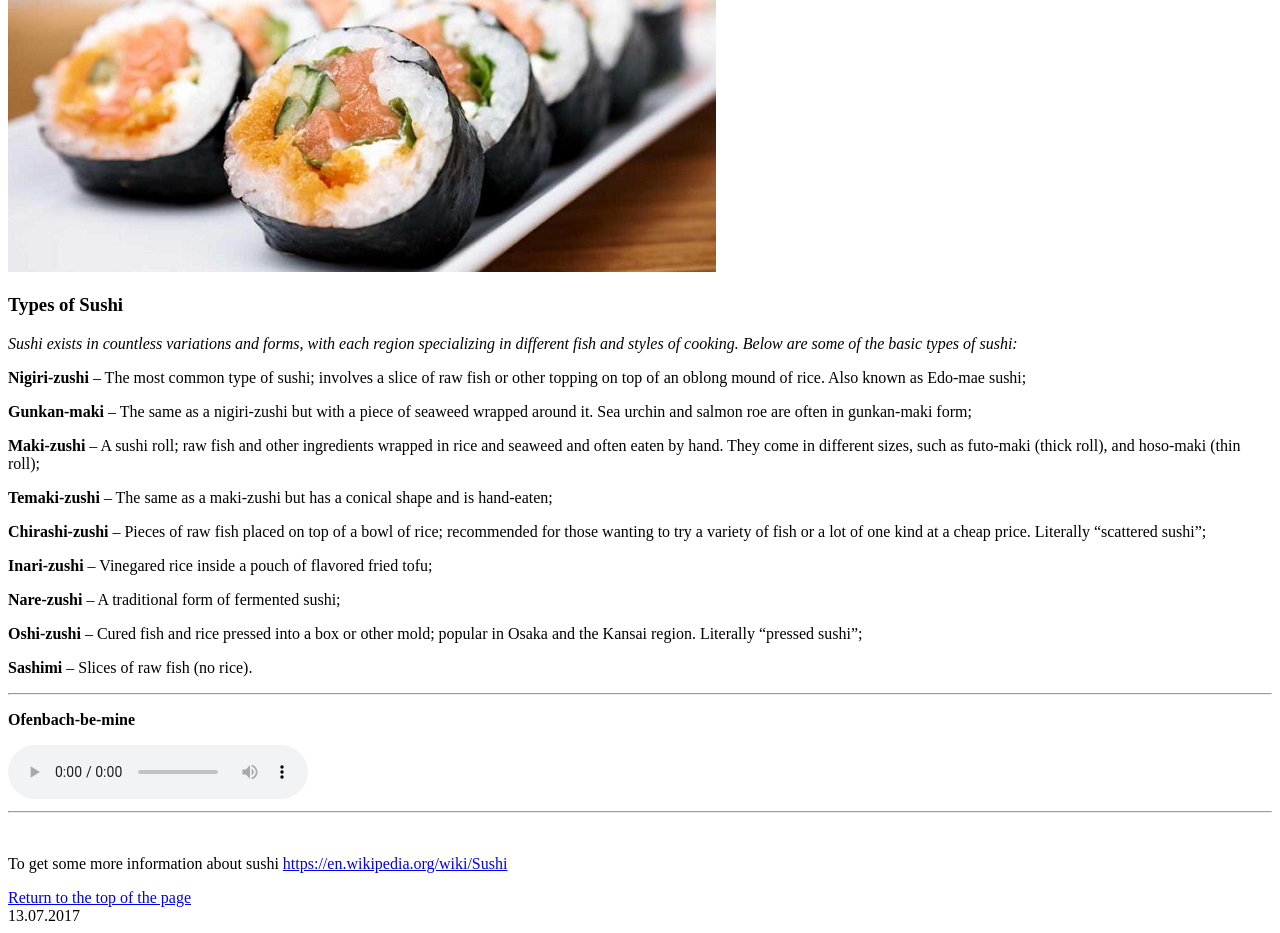
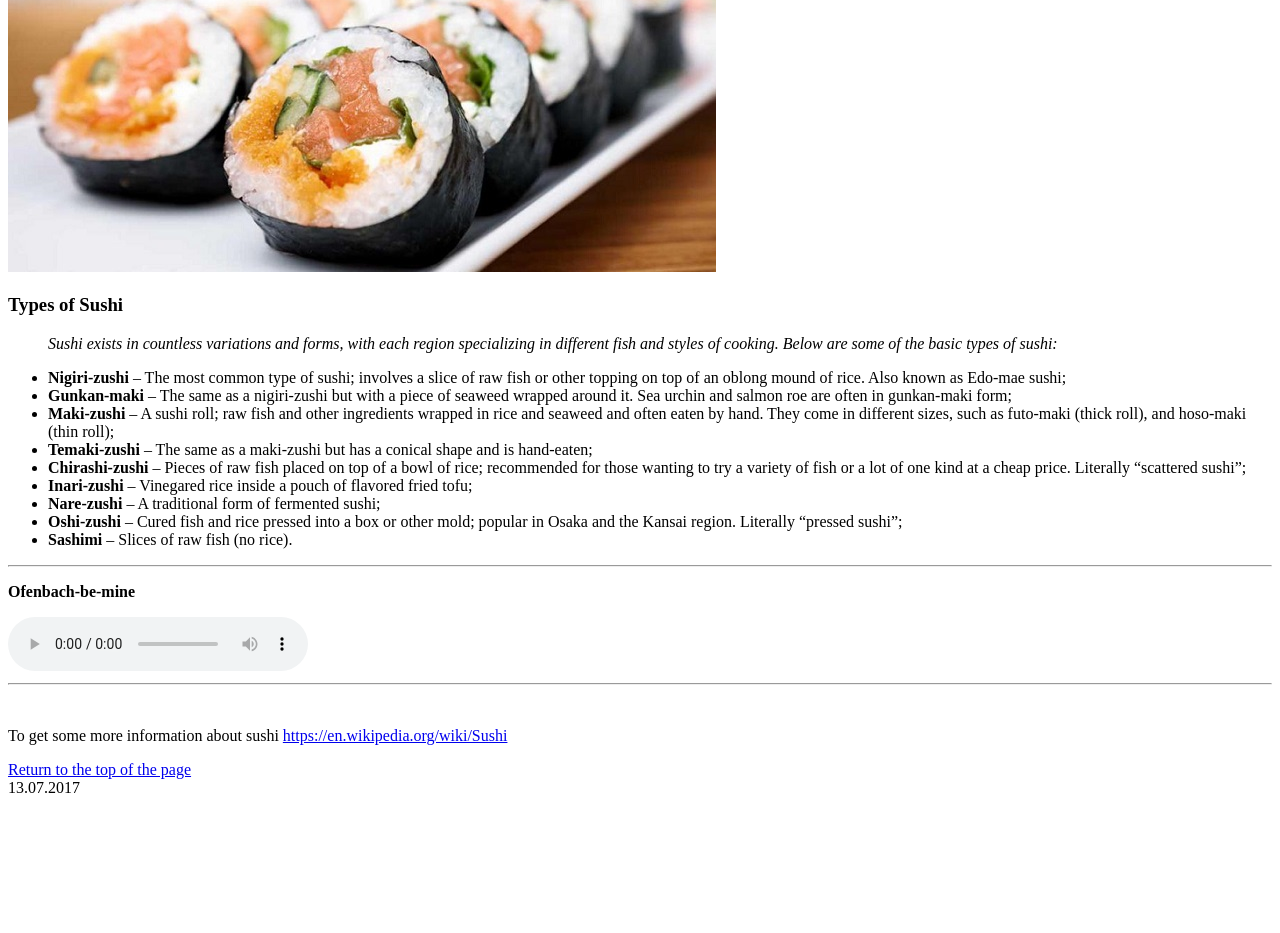
Before and after one commit to MashaKlimenko/simple-webpage, a plain HTML site: page index.html in a window 1280 px wide. Shown: the part 1340-2273 px from the top of the page. After the commit the page ends 2145 px from the top, so only its background shows below. Drawn offline with Linux system fonts and the light colour scheme.

Commit message:
Make unordered list

```diff
--- a/index.html
+++ b/index.html
@@ -50,26 +50,27 @@
     <img src="img/sushi3.jpg" alt="Third sushi photo">
 
     <h3>Types of Sushi</h3>
-
+    <ul>
     <p><i>Sushi exists in countless variations and forms, with each region specializing in different fish and styles of cooking. Below are some of the basic types of sushi:</i></p>
 
-    <p><b>Nigiri-zushi</b> – The most common type of sushi; involves a slice of raw fish or other topping on top of an oblong mound of rice. Also known as Edo-mae sushi;</p>
+    <li><b>Nigiri-zushi</b> – The most common type of sushi; involves a slice of raw fish or other topping on top of an oblong mound of rice. Also known as Edo-mae sushi;</li>
 
-    <p><b>Gunkan-maki</b> – The same as a nigiri-zushi but with a piece of seaweed wrapped around it. Sea urchin and salmon roe are often in gunkan-maki form;</p>
+    <li><b>Gunkan-maki</b> – The same as a nigiri-zushi but with a piece of seaweed wrapped around it. Sea urchin and salmon roe are often in gunkan-maki form;</li>
 
-    <p><b>Maki-zushi</b> – A sushi roll; raw fish and other ingredients wrapped in rice and seaweed and often eaten by hand. They come in different sizes, such as futo-maki (thick roll), and hoso-maki (thin roll);</p>
+    <li><b>Maki-zushi</b> – A sushi roll; raw fish and other ingredients wrapped in rice and seaweed and often eaten by hand. They come in different sizes, such as futo-maki (thick roll), and hoso-maki (thin roll);</li>
 
-    <p><b>Temaki-zushi</b> – The same as a maki-zushi but has a conical shape and is hand-eaten;</p>
+    <li><b>Temaki-zushi</b> – The same as a maki-zushi but has a conical shape and is hand-eaten;</li>
 
-    <p><b>Chirashi-zushi</b> – Pieces of raw fish placed on top of a bowl of rice; recommended for those wanting to try a variety of fish or a lot of one kind at a cheap price. Literally “scattered sushi”;</p>
+    <li><b>Chirashi-zushi</b> – Pieces of raw fish placed on top of a bowl of rice; recommended for those wanting to try a variety of fish or a lot of one kind at a cheap price. Literally “scattered sushi”;</li>
 
-    <p><b>Inari-zushi</b> – Vinegared rice inside a pouch of flavored fried tofu;</p>
+    <li><b>Inari-zushi</b> – Vinegared rice inside a pouch of flavored fried tofu;</li>
 
-    <p><b>Nare-zushi</b> – A traditional form of fermented sushi;</p>
+    <li><b>Nare-zushi</b> – A traditional form of fermented sushi;</li>
 
-    <p><b>Oshi-zushi</b> – Cured fish and rice pressed into a box or other mold; popular in Osaka and the Kansai region. Literally “pressed sushi”;</p>
+    <li><b>Oshi-zushi</b> – Cured fish and rice pressed into a box or other mold; popular in Osaka and the Kansai region. Literally “pressed sushi”;</li>
 
-    <p><b>Sashimi</b> – Slices of raw fish (no rice).</p>
+    <li><b>Sashimi</b> – Slices of raw fish (no rice).</li>
+    </ul>
         <hr>
     <p><b>Ofenbach-be-mine</b></p>
         <audio  src="ofenbach-be-mine.mp3" controls="controls">
```
